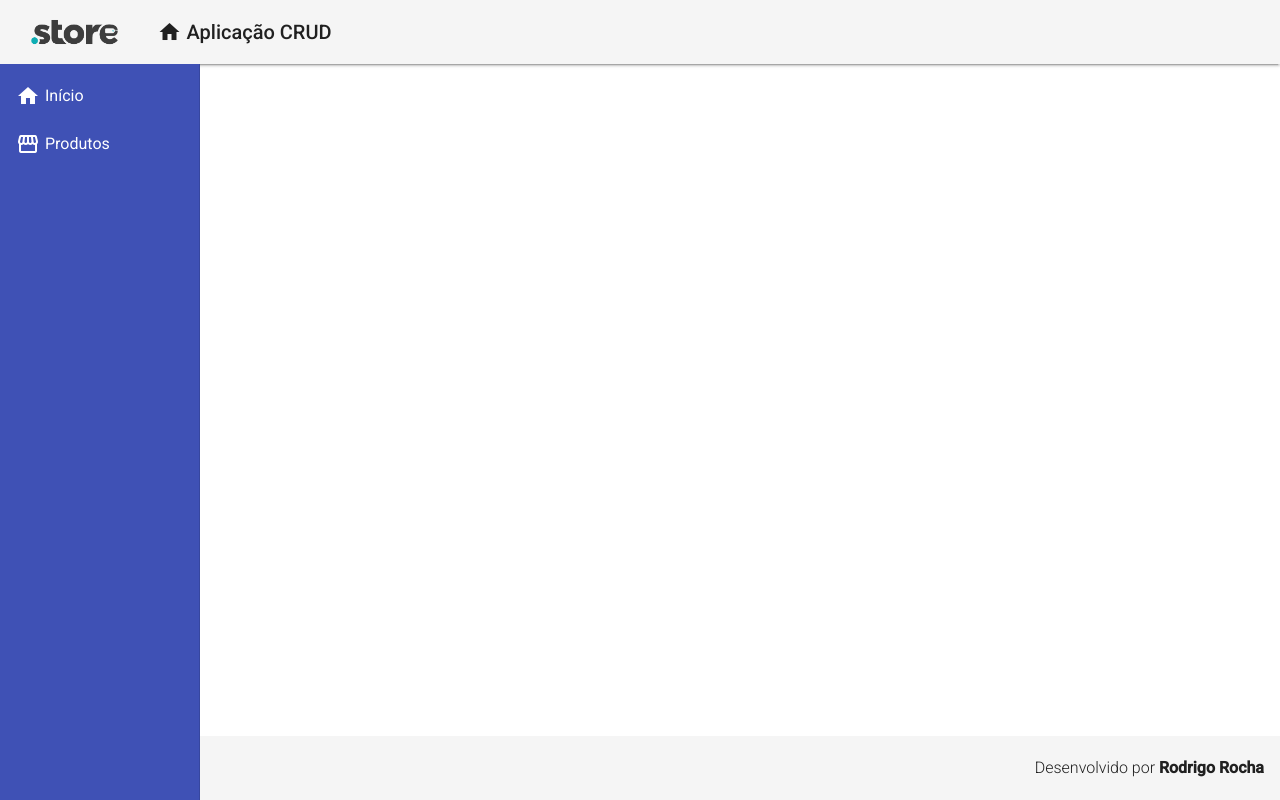
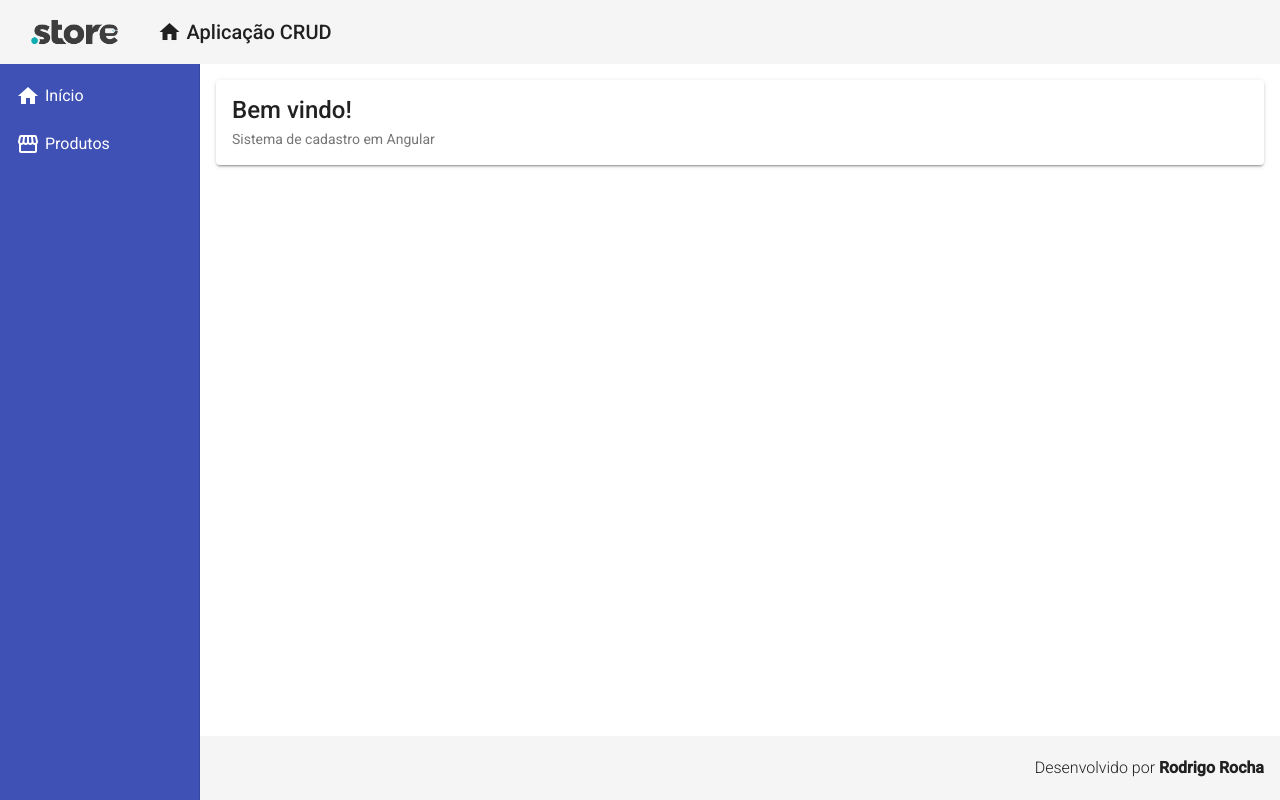
Before and after one commit to rochards/cadastro-produto-angular, an Angular app in the folder frontend/: page / in a window 1280 px wide. Built offline with nearby package versions, Linux system fonts and the light colour scheme.

Commit message:
Criacao do component home

```diff
--- a/frontend/src/app/app.module.ts
+++ b/frontend/src/app/app.module.ts
@@ -11,14 +11,18 @@ import { FooterComponent } from './components/template/footer/footer.component';
 import { NavComponent } from './components/template/nav/nav.component';
 
 import { MatSidenavModule } from '@angular/material/sidenav';
-import { MatListModule } from '@angular/material/list'
+import { MatListModule } from '@angular/material/list';
+import { HomeComponent } from './views/home/home.component'
+
+import { MatCardModule } from '@angular/material/card'
 
 @NgModule({
   declarations: [ // aqui ficam os componentes que serão renderizados no index.html
     AppComponent,
     HeaderComponent,
     FooterComponent,
-    NavComponent
+    NavComponent,
+    HomeComponent
   ],
   imports: [
     BrowserModule,
@@ -26,7 +30,8 @@ import { MatListModule } from '@angular/material/list'
     BrowserAnimationsModule,
     MatToolbarModule, // precisei importar para utilizar o material instalado
     MatSidenavModule, // importei
-    MatListModule // importei
+    MatListModule, // importei
+    MatCardModule
   ],
   providers: [],
   bootstrap: [AppComponent]
--- a/frontend/src/app/components/template/nav/nav.component.css
+++ b/frontend/src/app/components/template/nav/nav.component.css
@@ -10,3 +10,8 @@
 .sidenav i {
     padding-right: 5px;
 }
+
+.content {
+    padding: 16px;
+    background-color: white;
+}
--- a/frontend/src/app/components/template/nav/nav.component.html
+++ b/frontend/src/app/components/template/nav/nav.component.html
@@ -1,3 +1,7 @@
+<!--
+    Para utilizar essas tags "especiais", precisei importar MatSidenavModule e
+    MatListModule em app.module.ts
+-->
 <mat-sidenav-container class="container">
     <mat-sidenav class="sidenav" mode="side" opened fixedInViewport="true"
         fixedTopGap="64">
@@ -16,4 +20,7 @@
             </a>
         </mat-nav-list>
     </mat-sidenav>
+    <mat-sidenav-content class="content">
+        <app-home></app-home>
+    </mat-sidenav-content>
 </mat-sidenav-container>
--- /dev/null
+++ b/frontend/src/app/views/home/home.component.css
@@ -0,0 +1,3 @@
+.home .title {
+    line-height: 1.2;
+}
--- /dev/null
+++ b/frontend/src/app/views/home/home.component.html
@@ -0,0 +1,8 @@
+<mat-card class="home mat-elevation-z2">
+    <mat-card-title class="title">
+        Bem vindo!
+    </mat-card-title>
+    <mat-card-subtitle class="subtitle">
+        Sistema de cadastro em Angular
+    </mat-card-subtitle>
+</mat-card>
--- /dev/null
+++ b/frontend/src/app/views/home/home.component.ts
@@ -0,0 +1,15 @@
+import { Component, OnInit } from '@angular/core';
+
+@Component({
+  selector: 'app-home',
+  templateUrl: './home.component.html',
+  styleUrls: ['./home.component.css']
+})
+export class HomeComponent implements OnInit {
+
+  constructor() { }
+
+  ngOnInit(): void {
+  }
+
+}
```
